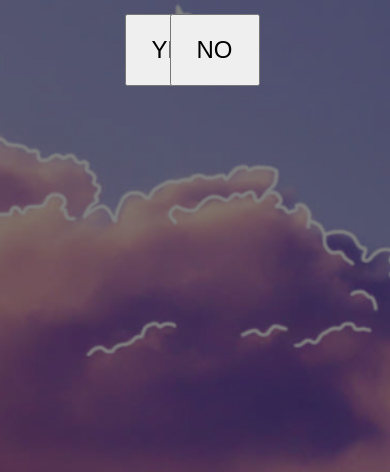
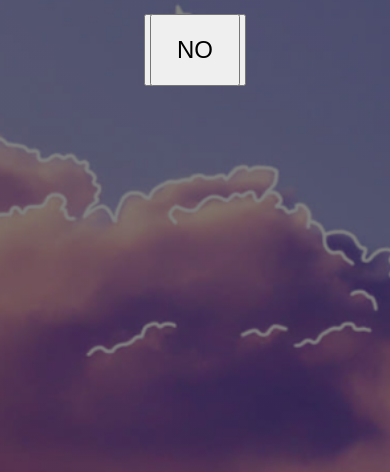
Before and after one commit to itsvamz/Just-For-Fun, a plain HTML site: page index.html in a window 390 px wide. Shown: the part 372-844 px from the top of the page. Drawn offline with Linux system fonts and the light colour scheme.

Commit message:
Update style.css

```diff
--- a/style.css
+++ b/style.css
@@ -22,30 +22,27 @@ body {
   font-size: 50px;
 }
 
-  .btn1 {
+.btn1, .btn2 {
   position: absolute;
-    margin-top: auto;
   top: 50%;
-    margin-left: auto;
-    left: 55%;
   transform: translate(-50%, -50%);
   padding: 20px 25px;
   font-size: 24px;
   cursor: pointer;
   transition: transform 0.5s ease-in-out, box-shadow 0.3s ease-in-out;
 }
+.btn1 {
+  left: 55%;
+}
 
 .btn2 {
-    position: absolute;
-    margin-top: auto;
-    top: 50%;
-    margin-left: auto;
   left: 45%;
-    transform: translate(-50%, -50%);
-    padding: 20px 25px;
-    font-size: 24px;
-    cursor: pointer;
-    transition: transform 0.5s ease-in-out, box-shadow 0.3s ease-in-out;
+}
+
+@media only screen and (max-width: 600px) {
+  .btn1, .btn2 {
+    left: 50%; /* Center on smaller screens */
+  }
 }
 
   .btn1:hover {
```
Lines whose indentation alone changed are shown as unchanged.
